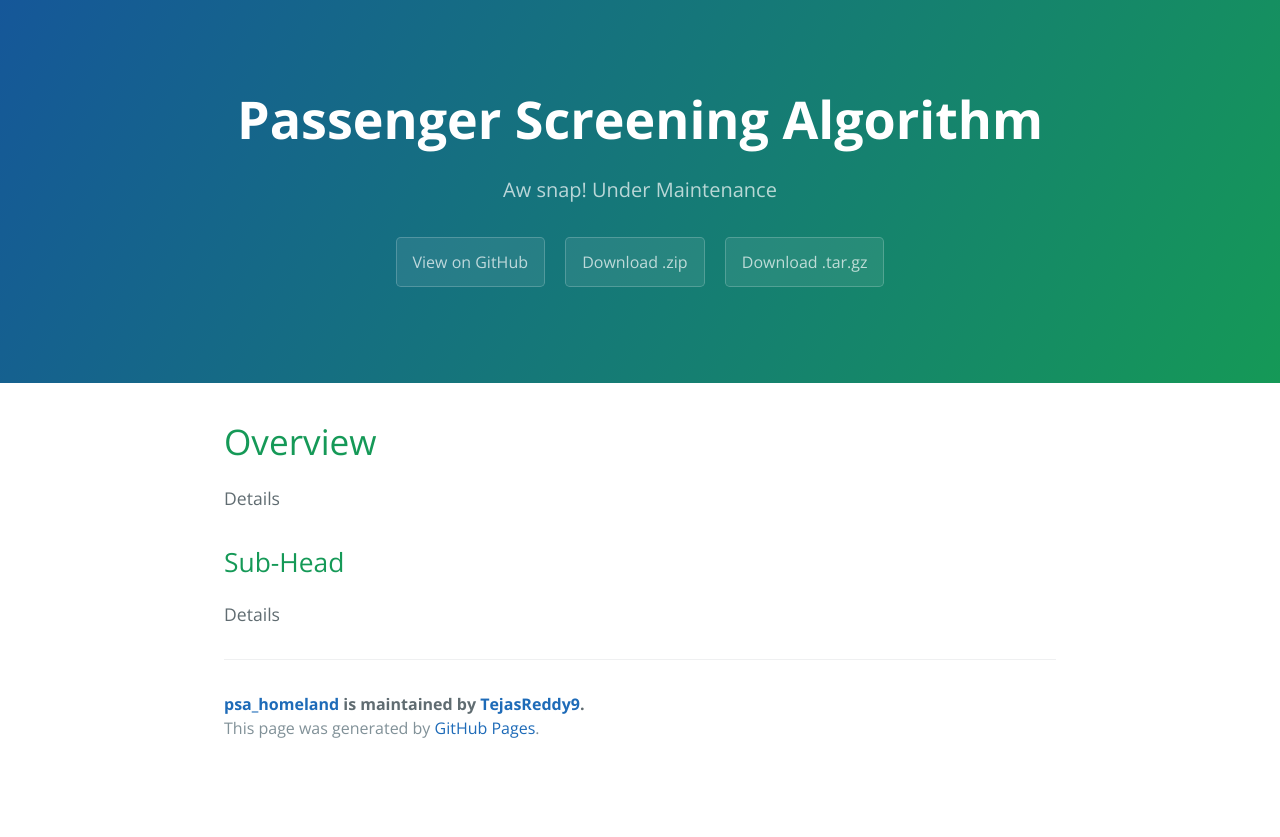
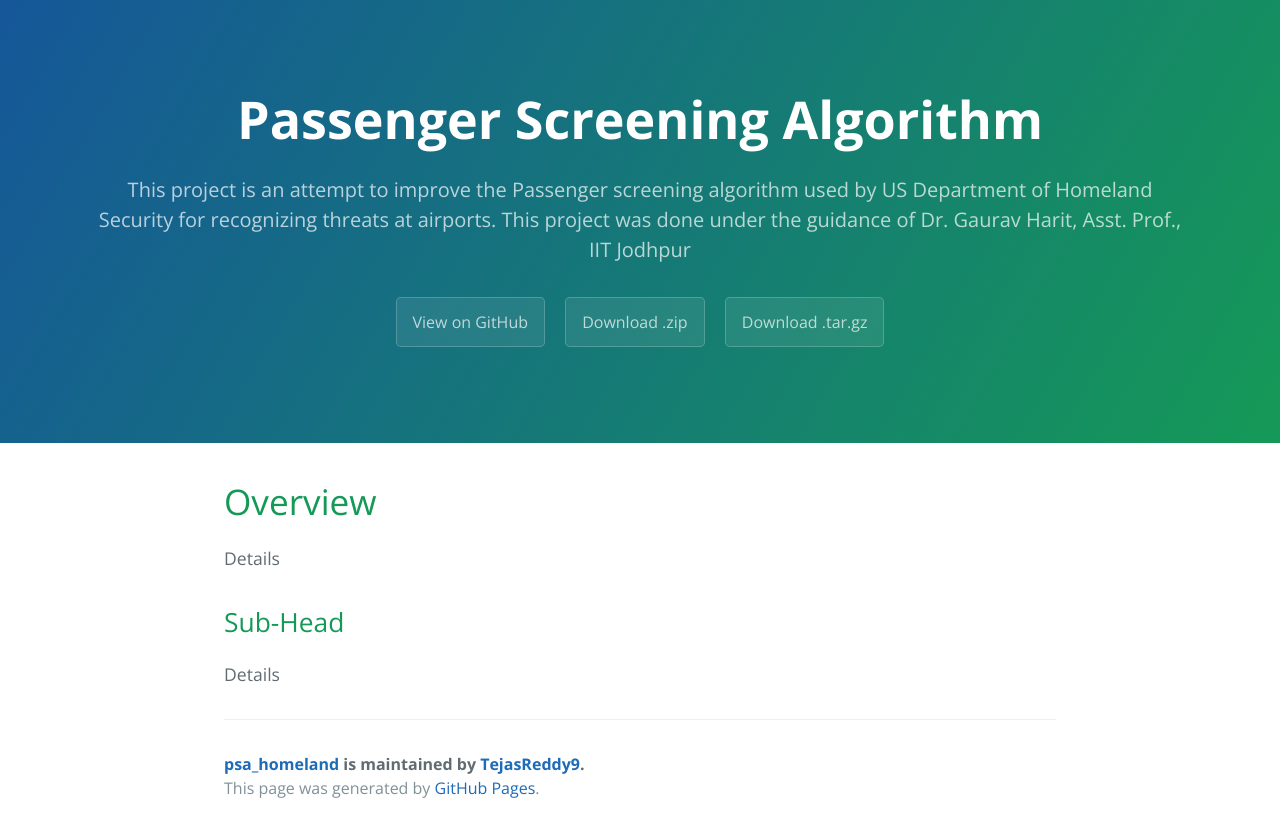
Before and after one commit to TejasReddy9/psa_homeland, a Jekyll site: the page built from docs/index.md, in a window 1280 px wide. Shown: the top 837 px of the page. Built offline with Jekyll 4.4.1, drawn with Linux system fonts in a browser that asks for light colours; our own code applies the rules of GitHub Pages for plain Markdown files.

Commit message:
Added description ENV variable

```diff
--- a/docs/_config.yml
+++ b/docs/_config.yml
@@ -1,5 +1,5 @@
 title: Passenger Screening Algorithm
-description: Aw snap! Under Maintenance
+description: This project is an attempt to improve the Passenger screening algorithm used by US Department of Homeland Security for recognizing threats at airports. This project was done under the guidance of Dr. Gaurav Harit, Asst. Prof., IIT Jodhpur
 show_downloads: true
 google_analytics:
 theme: jekyll-theme-cayman
```
